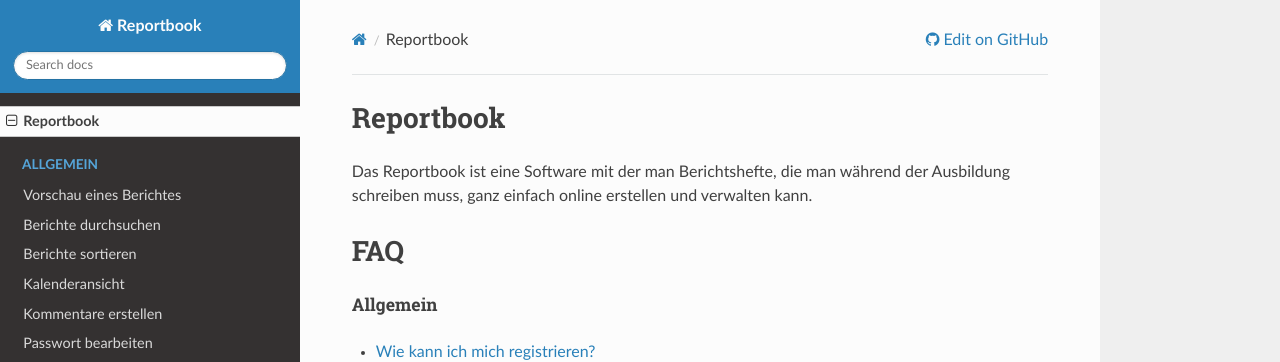
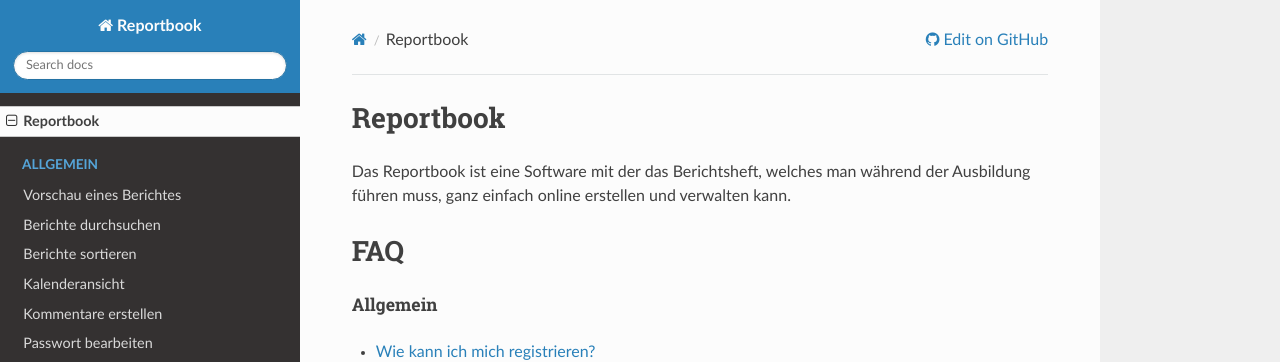
Before and after one commit to Jimdo/reportbook-docs, an MkDocs documentation site: the page built from docs/index.md, in a window 1280 px wide and 1043 px high. Shown: the top 362 px of the window. Built offline with MkDocs 1.6.1, drawn with Linux system fonts in a browser that asks for light colours; nearby versions of some CDN libraries.

Commit message:
Edit text

```diff
--- a/docs/index.md
+++ b/docs/index.md
@@ -1,6 +1,6 @@
 # Reportbook
 
-Das Reportbook ist eine Software mit der man Berichtshefte, die man während der Ausbildung schreiben muss, ganz einfach online erstellen und verwalten kann.
+Das Reportbook ist eine Software mit der das Berichtsheft, welches man während der Ausbildung führen muss, ganz einfach online erstellen und verwalten kann.
 
 # FAQ
 
```
